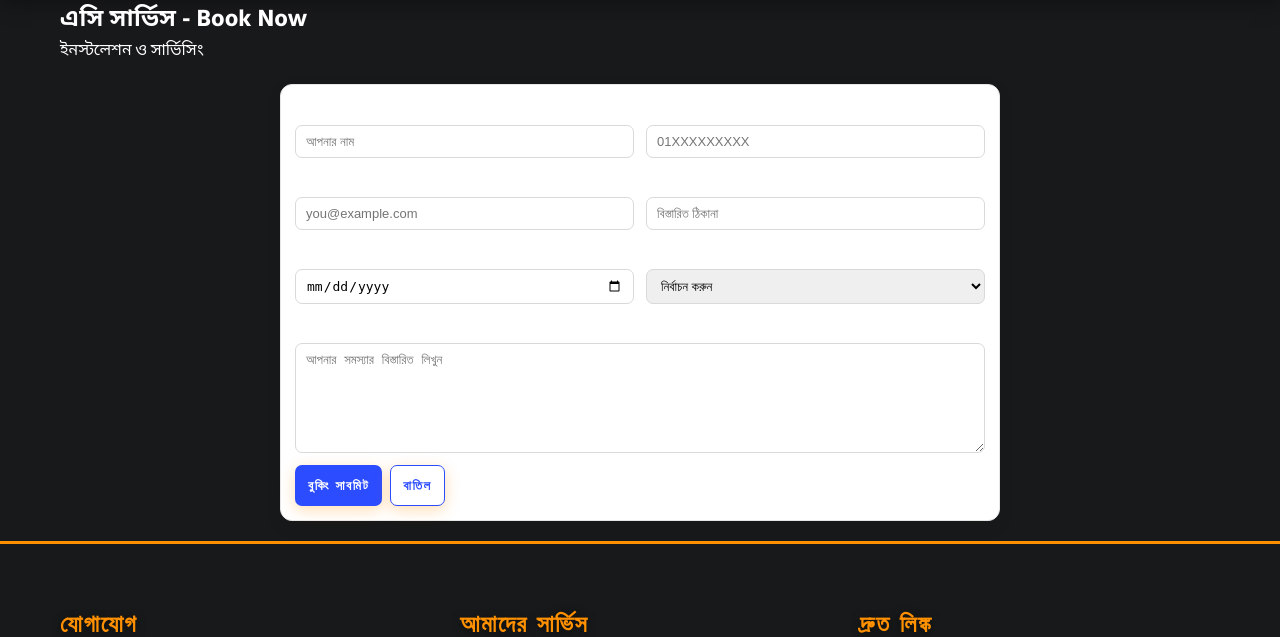
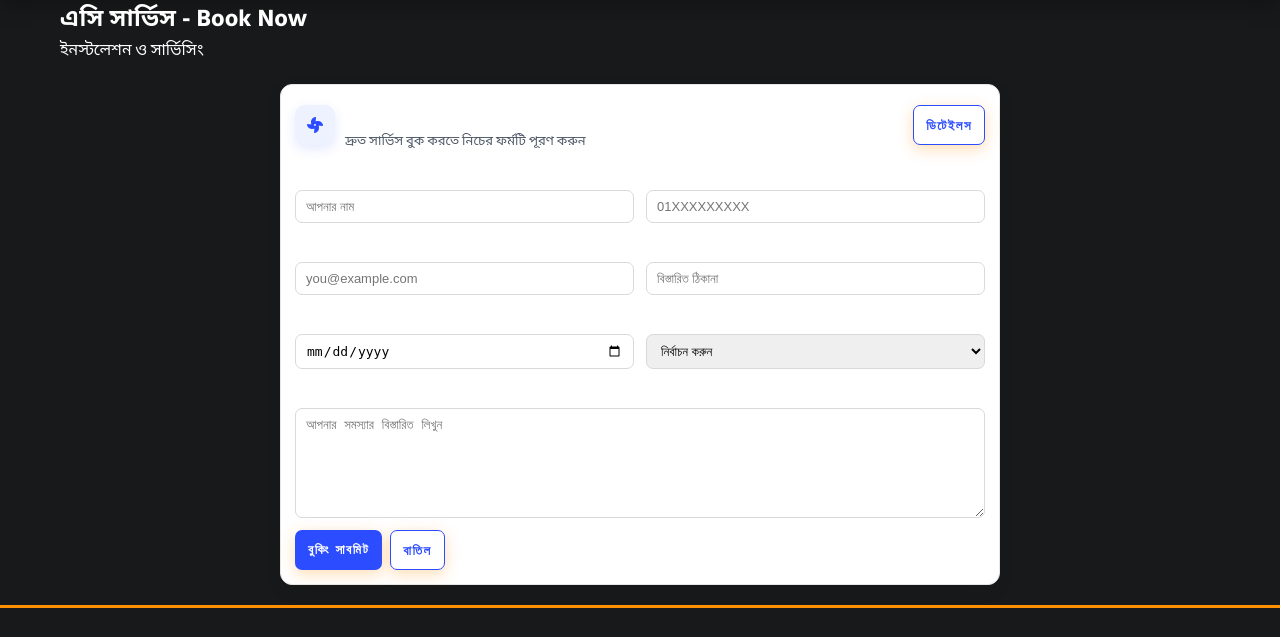
Before and after one commit to kaium4547/smsrt-electric-servic, a Django app: a page that uses templates/services/service_book.html in a window 1280 px wide. Shown: the part 130-767 px from the top of the page. Run offline with Django 5.2, Linux system fonts and the light colour scheme; data comes from the database, SQL or seed files in the repository.

Commit message:
Add booking card header with service icon, name, and details link
Co-authored-by: smartelectricservice4547 <smartelectricservice4547@gmail.com>

```diff
--- a/static/css/style.css
+++ b/static/css/style.css
@@ -1051,6 +1051,11 @@ body {
 .booking-card .form-control input,.booking-card .form-control select,.booking-card .form-control textarea{padding:8px 10px;font-size:13px;border-radius:7px}
 .booking-card .btn{padding:9px 12px;font-size:13px;border-radius:7px}
 
+/* --- Booking Card Header --- */
+.booking-card-header{display:flex;align-items:center;justify-content:space-between;margin-bottom:12px}
+.booking-card-header .left{display:flex;align-items:center;gap:10px}
+.booking-card-header .icon{width:40px;height:40px;border-radius:10px;background:#eef2ff;color:#2c4cff;display:inline-flex;align-items:center;justify-content:center;box-shadow:0 4px 12px rgba(44,76,255,.12)}
+
 /* --- Service Card polish --- */
 .service-card .title{font-size:17px}
 .service-card .card-header .icon{background:linear-gradient(180deg,#f3f6ff,#eef2ff)}
--- a/templates/services/service_book.html
+++ b/templates/services/service_book.html
@@ -12,6 +12,18 @@
 
 <section class="container booking-card">
 	<div class="booking-wrapper">
+		<div class="booking-card-header">
+			<div class="left">
+				<div class="icon"><i class="{{ service.icon_class|default:'fas fa-bolt' }}"></i></div>
+				<div>
+					<h3 style="margin:0">{{ service.name }}</h3>
+					<p style="margin:2px 0 0;color:#4b5563;font-size:13px">দ্রুত সার্ভিস বুক করতে নিচের ফর্মটি পূরণ করুন</p>
+				</div>
+			</div>
+			<div class="right">
+				<a class="btn btn-outline btn-sm" href="{% url 'services:service_detail' service.id service.slug %}">ডিটেইলস</a>
+			</div>
+		</div>
 		<form method="post" action="">
 			{% csrf_token %}
 			<div class="form-grid">
```
